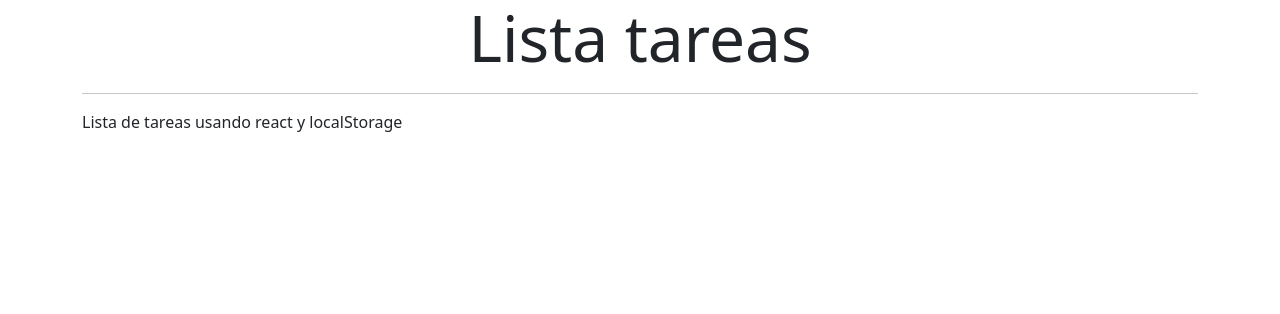
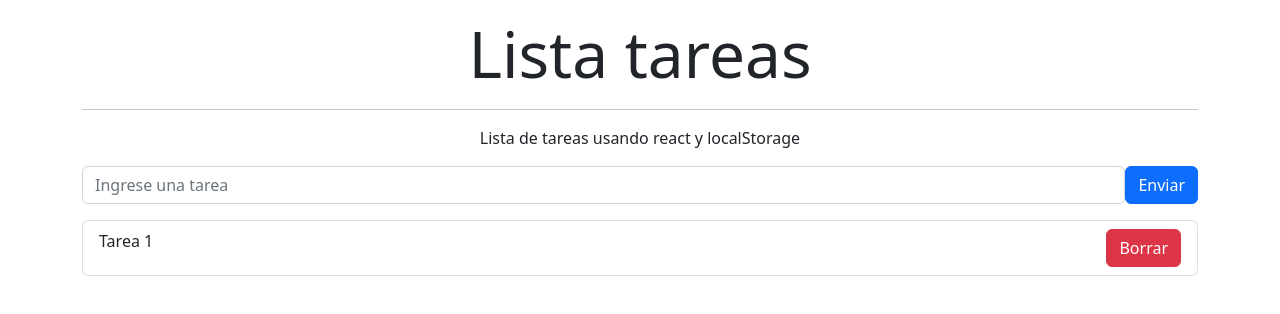
Before and after one commit to OttoKrautmann/listaTareas, a React (Create React App) app in the folder Desktop/aaaa Otto/Rolling/20 listatareas/: page / in a window 1280 px wide. Shown: the top 314 px of the page. Built offline with nearby package versions, Linux system fonts and the light colour scheme.

Commit message:
agregue maquetado de form y lista tareas

```diff
--- a/Desktop/aaaa Otto/Rolling/20 listatareas/src/App.js
+++ b/Desktop/aaaa Otto/Rolling/20 listatareas/src/App.js
@@ -2,13 +2,18 @@ import React from "react";
 import Subtitulo from "./components/Subtitulo";
 import Titulo from "./components/Titulo";
 import "bootstrap/dist/css/bootstrap.min.css";
+import Formulario from "./components/Formulario";
 
 const App = () => {
   return (
     <div>
-      <section className="container">
+      <section className="container text-center my-3">
         <Titulo />
         <Subtitulo />
+      </section>
+      <section className="container">
+        <Formulario />
+
       </section>
     </div>
   );
--- /dev/null
+++ b/Desktop/aaaa Otto/Rolling/20 listatareas/src/components/Formulario.js
@@ -0,0 +1,22 @@
+import React from "react";
+import Button from 'react-bootstrap/Button';
+import Form from 'react-bootstrap/Form';
+import ListaTareas from "./ListaTareas";
+
+const Formulario = () => {
+  return (
+    <div>
+      <Form>
+        <Form.Group className="mb-3 d-flex">
+          <Form.Control type="text" placeholder="Ingrese una tarea" />
+        <Button variant="primary" type="submit">
+          Enviar
+        </Button>
+        </Form.Group>
+      </Form>
+      <ListaTareas />
+    </div>
+  );
+};
+
+export default Formulario;
--- /dev/null
+++ b/Desktop/aaaa Otto/Rolling/20 listatareas/src/components/ItemTarea.js
@@ -0,0 +1,16 @@
+import React from 'react';
+import ListGroup from "react-bootstrap/ListGroup";
+import Button from 'react-bootstrap/Button';
+
+const ItemTarea = () => {
+    return (
+            <ListGroup.Item className='d-flex justify-content-between'>
+                Tarea 1
+                <Button variant='danger'>
+                    Borrar
+                </Button>
+            </ListGroup.Item>
+    );
+};
+
+export default ItemTarea;
--- /dev/null
+++ b/Desktop/aaaa Otto/Rolling/20 listatareas/src/components/ListaTareas.js
@@ -0,0 +1,15 @@
+import React from "react";
+import ListGroup from "react-bootstrap/ListGroup";
+import ItemTarea from "./ItemTarea";
+
+const ListaTareas = () => {
+  return (
+    <div>
+      <ListGroup>
+        <ItemTarea />
+      </ListGroup>
+    </div>
+  );
+};
+
+export default ListaTareas;
--- a/Desktop/aaaa Otto/Rolling/20 listatareas/src/components/Titulo.js
+++ b/Desktop/aaaa Otto/Rolling/20 listatareas/src/components/Titulo.js
@@ -3,7 +3,7 @@ import React from "react";
 const Titulo = () => {
   return (
     <div>
-      <h1 className="display-3 text-center">Lista tareas</h1>
+      <h1 className="display-3">Lista tareas</h1>
       <hr />
     </div>
   );
```
